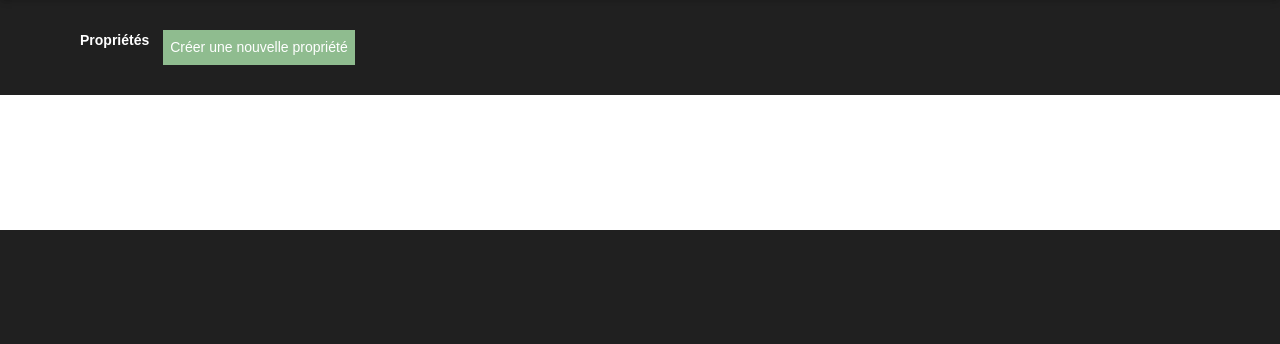
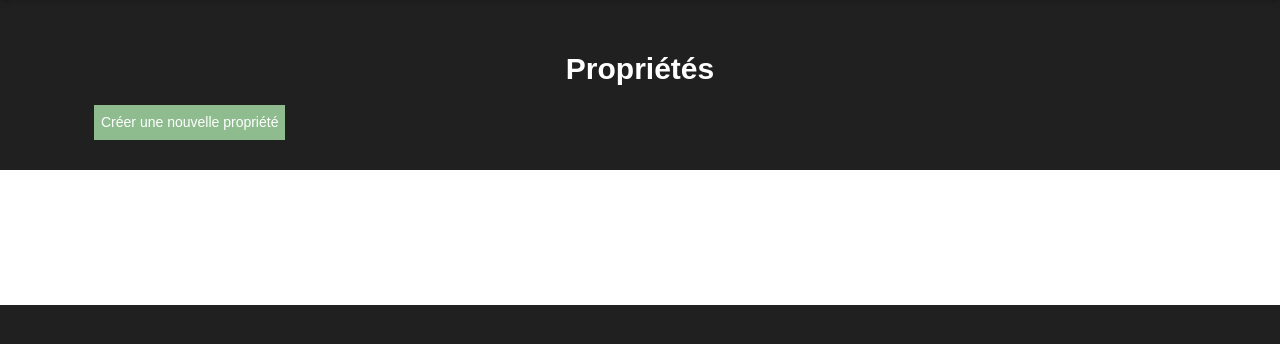
Before and after one commit to ElRecipiente/Simpl-Immo, a PHP site: page / in a window 1280 px wide. Shown: the part 96-440 px from the top of the page. Run offline with PHP 8.4, Linux system fonts and the light colour scheme; data that the repository does not hold is empty; some libraries are stand-ins or nearby versions.

Commit message:
fix title css

```diff
--- a/src/templates/base.html.twig
+++ b/src/templates/base.html.twig
@@ -71,10 +71,16 @@
     body {
       font-family: Lato, sans-serif;
     }
+
     h1, h2, h3 {
         margin-top: 1em;
         text-align: center;
         font-weight: bold;
+    }
+
+    h1 {
+        width: 100%;
+        font-size: 30px;
     }
 
     h2 {
```
